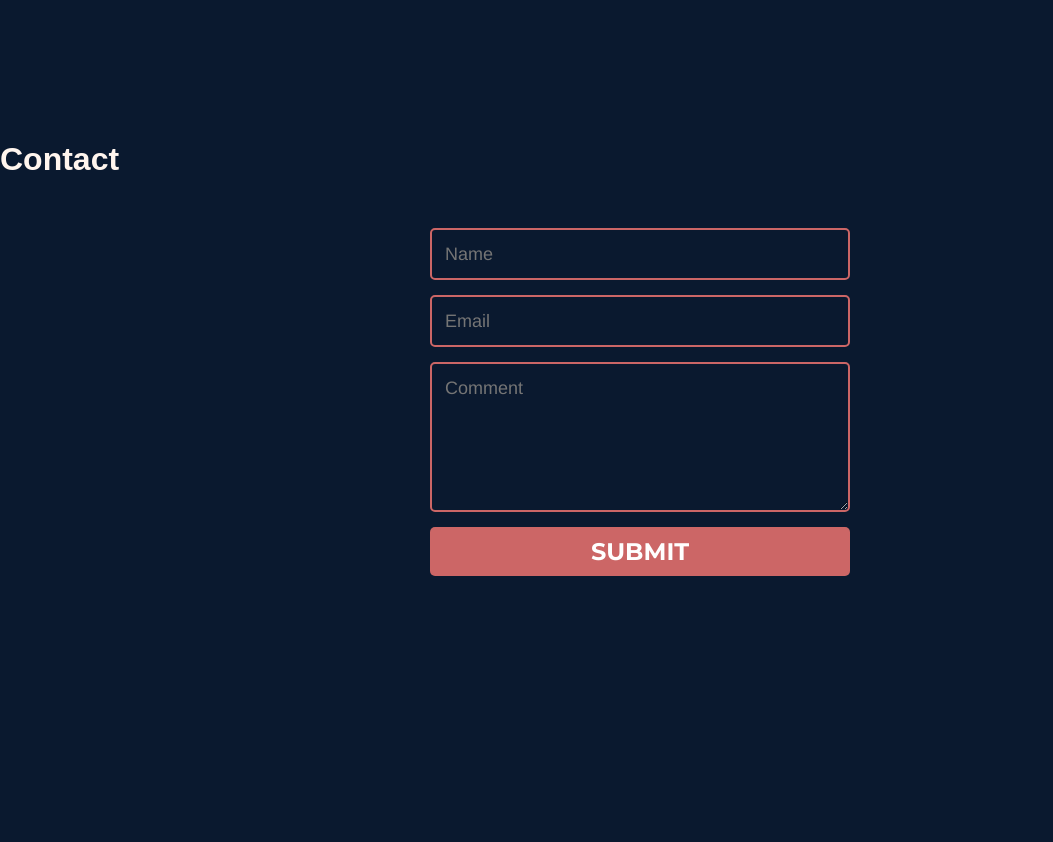
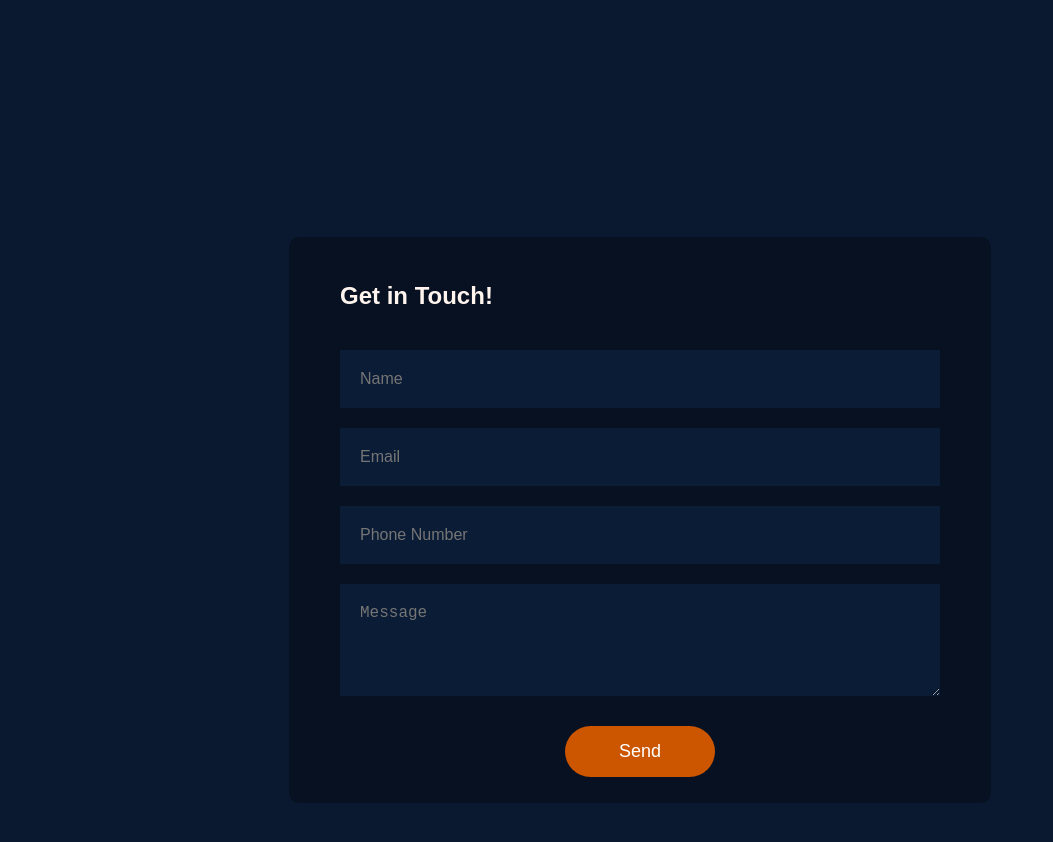
Before and after one commit to NandoMancini/Portfolio, a React (Create React App) app: page / in a window 1280 px wide. Shown: the part 2280-3122 px from the top of the page, without its empty margins (0-1053 px from the left). Before the commit the page ends 2906 px from the top, so only its background shows below. Built offline with nearby package versions, Linux system fonts and the light colour scheme.

Commit message:
Finsihed template for contact

```diff
--- a/src/Components/Contact.js
+++ b/src/Components/Contact.js
@@ -1,17 +1,16 @@
-import React, {useState} from 'react'
+
 import "../Styles/Contact.css";
-import { send } from 'emailjs-com';
-import "../Styles/Contact.css"
 
 const Contact = () => {
   return (
       <div className={"contact"}>
-          <h1>Contact</h1>
           <form>
-              <input name="name" type="text" className="feedback-input" placeholder="Name"/>
-              <input name="email" type="text" className="feedback-input" placeholder="Email"/>
-              <textarea name="text" className="feedback-input" placeholder="Comment"></textarea>
-              <input type="submit" value="SUBMIT" className={"submit"}/>
+              <h2 id={"form-title"}>Get in Touch!</h2>
+              <input type="text" id={"name"} placeholder="Name"></input>
+              <input type="email" id={"email"} placeholder="Email"></input>
+              <input type={"text"} id={"phone"} placeholder={"Phone Number"}></input>
+              <textarea id={"message"} rows={4} placeholder="Message"></textarea>
+              <button type="submit">Send</button>
           </form>
       </div>
   );
--- a/src/Styles/About.css
+++ b/src/Styles/About.css
@@ -7,7 +7,7 @@
 }
 
 .about h1 {
-    font-size: 40px;
+    font-size: 2.5rem;
     font-family: 'Open Sans', sans-serif;
 }
 
--- a/src/Styles/Contact.css
+++ b/src/Styles/Contact.css
@@ -1,52 +1,44 @@
-@import url(https://fonts.googleapis.com/css?family=Montserrat:400,700);
-
-
 .contact {
-
+    width: 100%;
+    height: 100vh;
+    display: flex;
+    align-items: center;
+    justify-content: center;
 }
 
 form {
-  max-width:420px;
-  margin:50px auto;
+    background-color: #071121;
+    display: flex;
+    flex-direction: column;
+    padding: 2vw 4vw;
+    width: 90%;
+    max-width: 600px;
+    border-radius: 10px;
 }
 
-.feedback-input {
-  color:white;
-  font-family: Helvetica, Arial, sans-serif;
-  font-weight:500;
-  font-size: 18px;
-  border-radius: 5px;
-  line-height: 22px;
-  background-color: transparent;
-  border:2px solid #CC6666;
-  transition: all 0.3s;
-  padding: 13px;
-  margin-bottom: 15px;
-  width:100%;
-  box-sizing: border-box;
-  outline:0;
+#form-title {
+    font-weight: 800;
+    margin-bottom: 30px;
 }
 
-.feedback-input:focus { border:2px solid #CC4949; }
-
-textarea {
-  height: 150px;
-  line-height: 150%;
-  resize:vertical;
+input, form textarea {
+    border: 0;
+    margin: 10px 0;
+    padding: 20px;
+    outline: none;
+    background: #0b1c36;
+    font-size: 16px;
 }
 
-.submit {
-  font-family: 'Montserrat', Arial, Helvetica, sans-serif;
-  width: 100%;
-  background:#CC6666;
-  border-radius:5px;
-  border:0;
-  cursor:pointer;
-  color:white;
-  font-size:24px;
-  padding-top:10px;
-  padding-bottom:10px;
-  transition: all 0.3s;
-  margin-top:-4px;
-  font-weight:700;
+form button {
+    padding: 15px;
+    background: #CC5500;
+    color: white;
+    font-size: 18px;
+    border: 0;
+    outline: none;
+    cursor: pointer;
+    width: 150px;
+    margin: 20px auto 0;
+    border-radius: 30px;
 }
--- a/src/Styles/Projects.css
+++ b/src/Styles/Projects.css
@@ -33,7 +33,7 @@
 
 .projects h1 {
     text-align: left;
-    font-size: 40px;
+    font-size: 2.5rem;
     font-family: 'Open Sans', sans-serif;
 }
 
```
